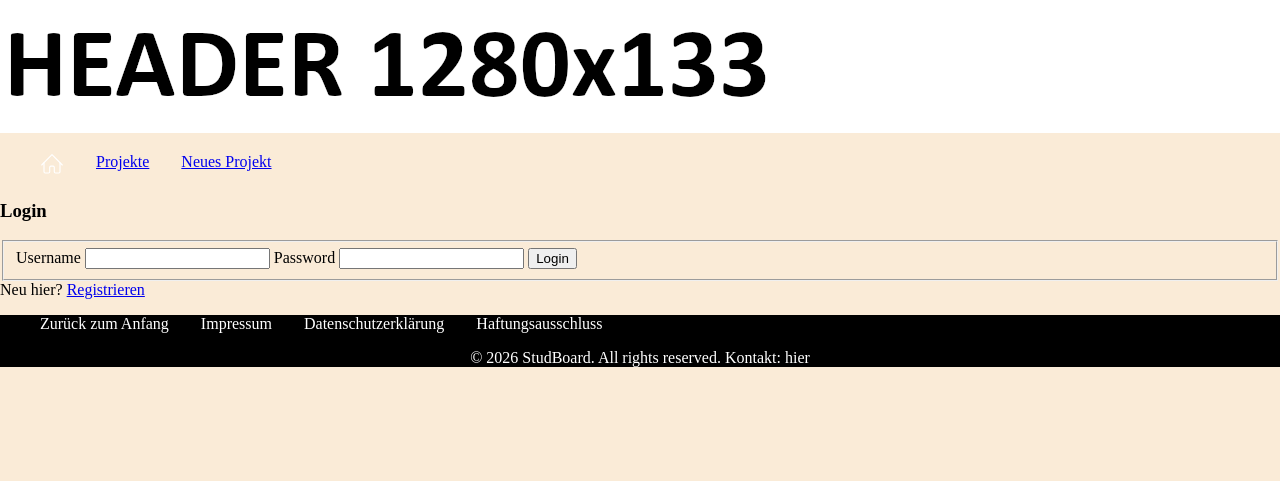
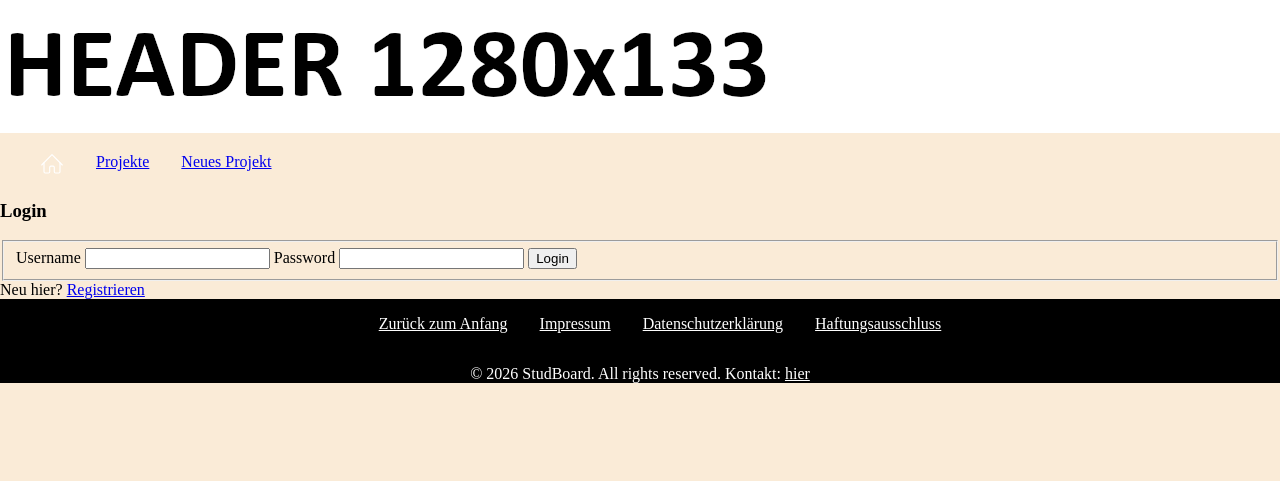
Before and after one commit to co1inco/IFM_Programieren4, a Java web app: page /template.html in a window 1280 px wide. Shown: the top 481 px of the page. Run offline with Tomcat 11, a stand-in JSP engine, Linux system fonts and the light colour scheme.

Commit message:
Updated footer

```diff
--- a/Webanwendungen/demo/src/main/webapp/WEB-INF/layout/main.jsp
+++ b/Webanwendungen/demo/src/main/webapp/WEB-INF/layout/main.jsp
@@ -76,6 +76,7 @@
             </div>
         </nav>
         <p>&copy; 2026 StudBoard. All rights reserved. Kontakt: <a href="mailto:studboard@hsbi.de">hier</a></p>
+        <br/>
     </footer>
 </body>
 </html>
--- a/Webanwendungen/demo/src/main/webapp/main.css
+++ b/Webanwendungen/demo/src/main/webapp/main.css
@@ -3,6 +3,10 @@ html, body {
     background-color: antiquewhite;
     margin: 0;
     width: 100%;
+}
+
+body {
+    height: 100%
 }
 
 .back-to-top {
@@ -24,10 +28,11 @@ html, body {
 header {
     /* display: flex;
     flex-direction: row; */
-    min-height: 160px;
+    min-height: 150px;
 }
 
 .login-area {
+    background-color: red;
     text-align: right;
     justify-content: right;
     gap: 3px;
@@ -73,7 +78,12 @@ footer {
     text-align: center;
 }
 
+footer nav {
+    display: table;
+    margin: 0 auto;
+}
+
 footer a {
     color: inherit;
-    text-decoration-line: none;
+    /* text-decoration-line: none; */
 }
```
